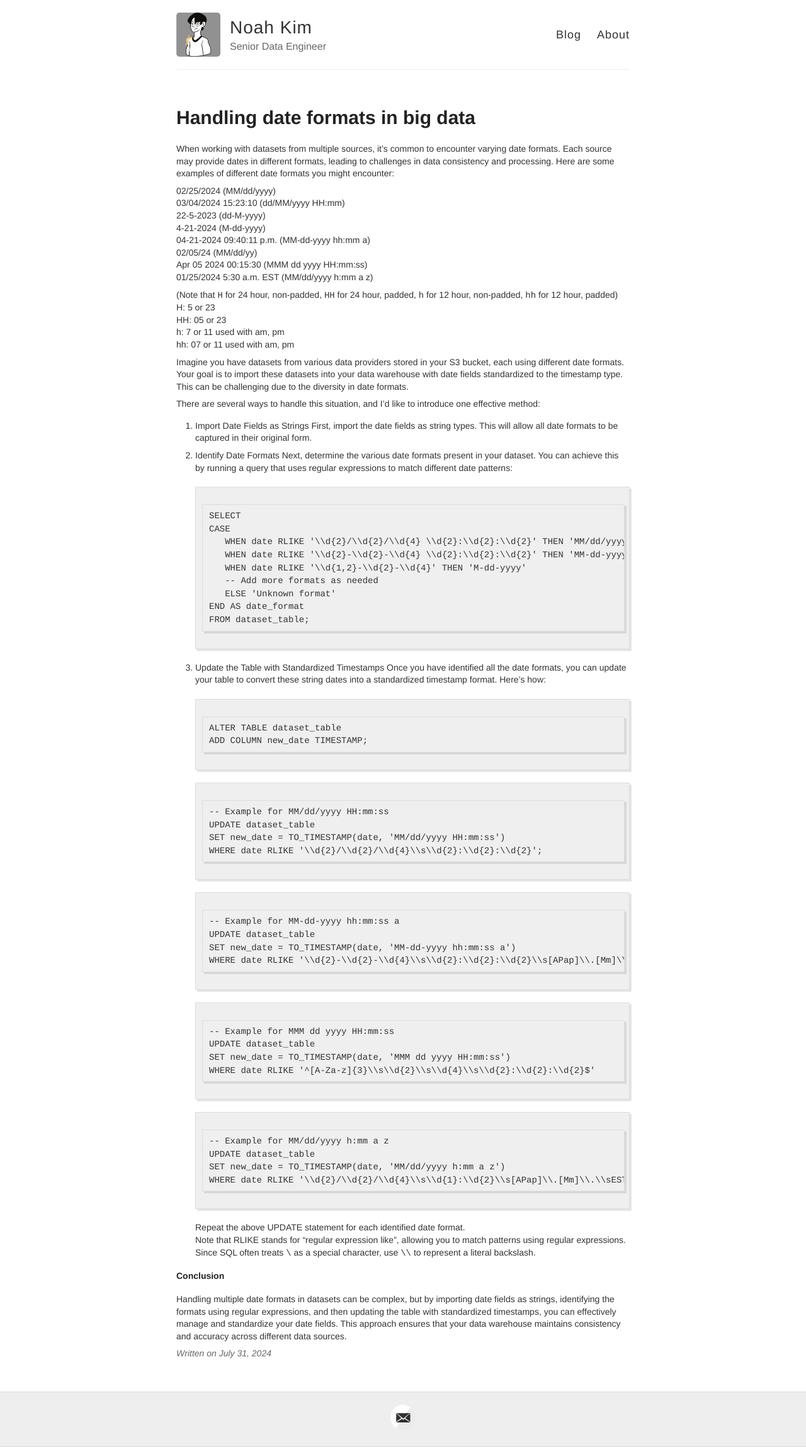
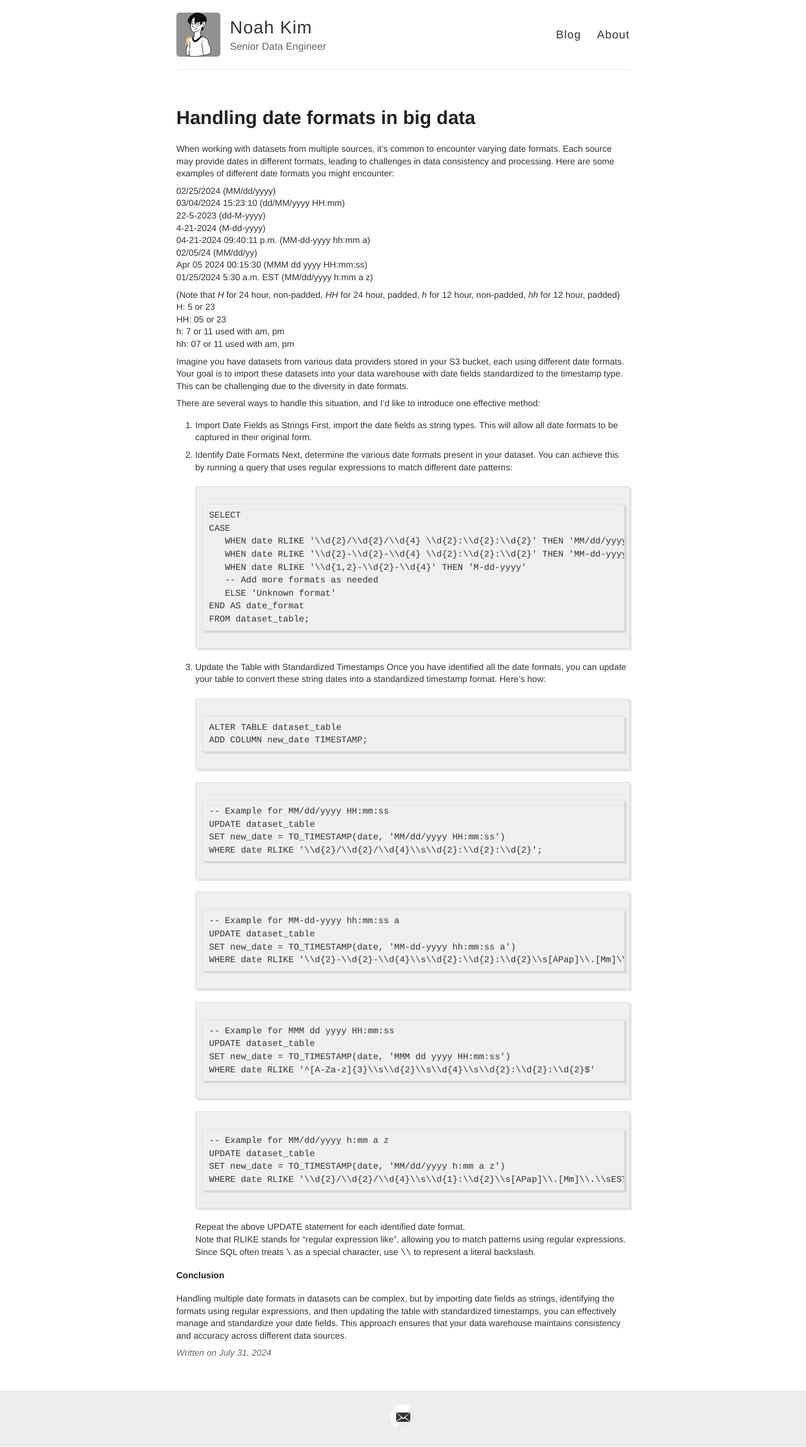
Before and after one commit to noahtjkim/noahtjkim.github.io, a Jekyll site: the page built from _posts/2024-07-31-Handling-Date-Format.md, in a window 1280 px wide. Shown: the whole page at 63% size. Built offline with Jekyll 4.4.1, drawn with Linux system fonts in a browser that asks for light colours.

```diff
--- a/_posts/2024-07-31-Handling-Date-Format.md
+++ b/_posts/2024-07-31-Handling-Date-Format.md
@@ -15,7 +15,7 @@ Apr 05 2024 00:15:30 (MMM dd yyyy HH:mm:ss)
 01/25/2024 5:30 a.m. EST (MM/dd/yyyy h:mm a z)
 
 
-(Note that `H` for 24 hour, non-padded, `HH` for 24 hour, padded, `h` for 12 hour, non-padded, `hh` for 12 hour, padded)
+(Note that *H* for 24 hour, non-padded, *HH* for 24 hour, padded, *h* for 12 hour, non-padded, *hh* for 12 hour, padded)
 H: 5 or 23
 HH: 05 or 23
 h: 7 or 11 used with am, pm
```
